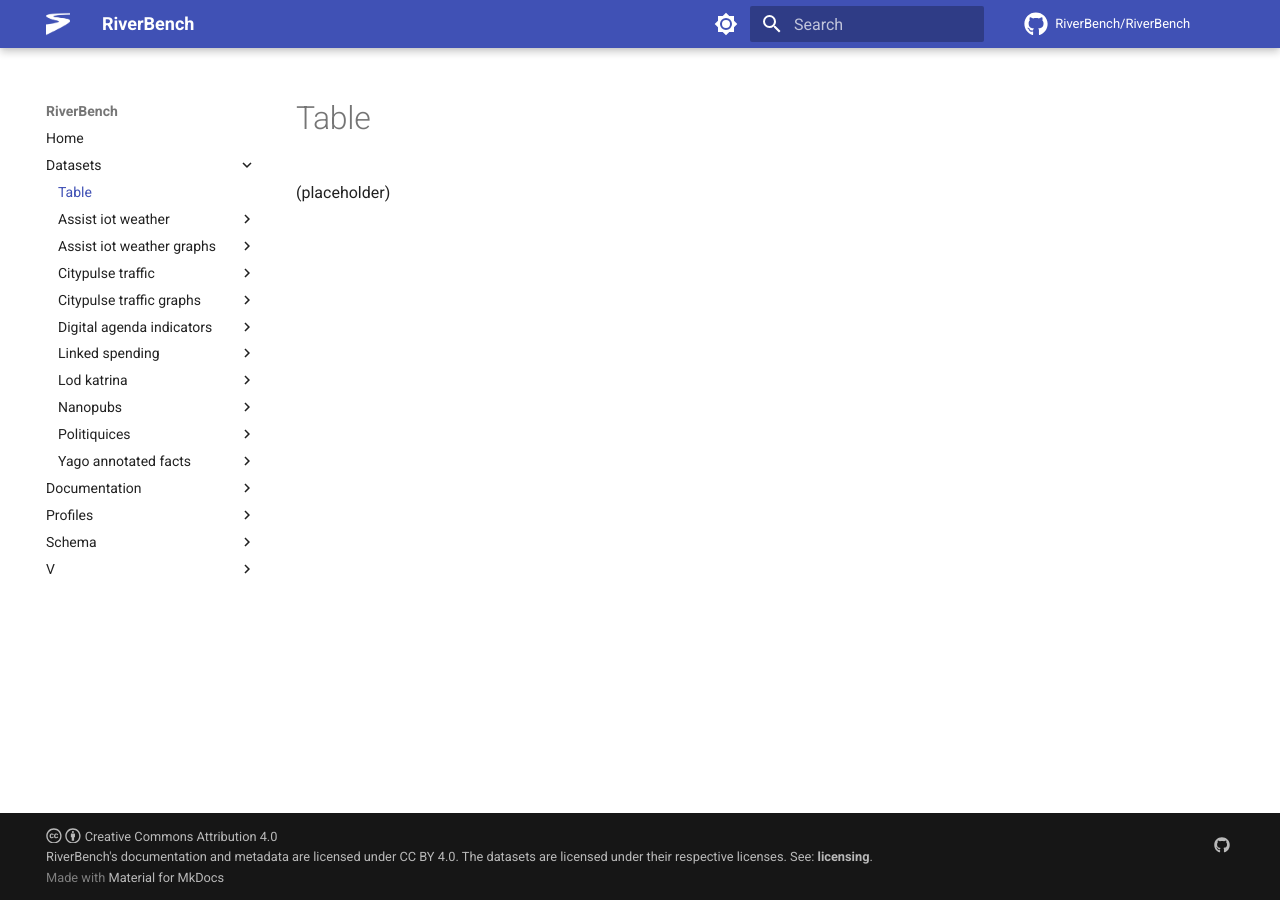
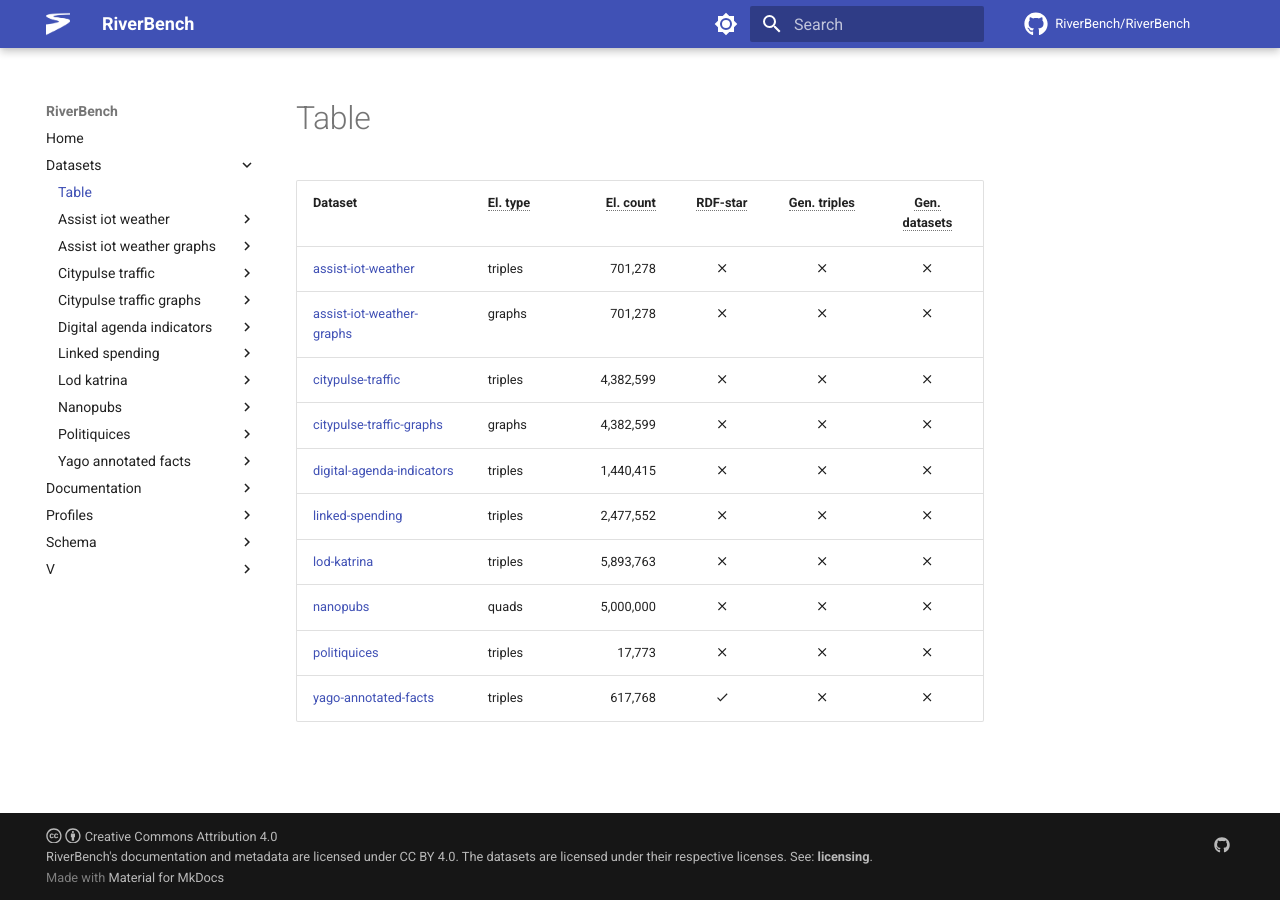
Before and after one commit to RiverBench/riverbench.github.io, an MkDocs documentation site: the page built from docs/datasets/table.md, in a window 1280 px wide. Built offline with MkDocs 1.6.1 and Material for MkDocs 9.7.7, drawn with Linux system fonts in a browser that asks for light colours; comment, search, counter and statistics services are not loaded.

Commit message:
Automatic docs update (dev)

```diff
--- a/docs/datasets/table.md
+++ b/docs/datasets/table.md
@@ -1 +1,12 @@
-(placeholder)
+Dataset | <abbr title="Stream element type">El. type</abbr> | <abbr title="Stream element count">El. count</abbr> | <abbr title="Does the dataset use RDF-star?">RDF-star</abbr> | <abbr title="Does the dataset use generalized triples?">Gen. triples</abbr> | <abbr title="Does the dataset use generalized RDF datasets?">Gen. datasets</abbr>
+--- | --- | --: | :-: | :-: | :-:
+[assist-iot-weather](assist-iot-weather/dev) | triples | 701,278 | :material-close: | :material-close: | :material-close:
+[assist-iot-weather-graphs](assist-iot-weather-graphs/dev) | graphs | 701,278 | :material-close: | :material-close: | :material-close:
+[citypulse-traffic](citypulse-traffic/dev) | triples | 4,382,599 | :material-close: | :material-close: | :material-close:
+[citypulse-traffic-graphs](citypulse-traffic-graphs/dev) | graphs | 4,382,599 | :material-close: | :material-close: | :material-close:
+[digital-agenda-indicators](digital-agenda-indicators/dev) | triples | 1,440,415 | :material-close: | :material-close: | :material-close:
+[linked-spending](linked-spending/dev) | triples | 2,477,552 | :material-close: | :material-close: | :material-close:
+[lod-katrina](lod-katrina/dev) | triples | 5,893,763 | :material-close: | :material-close: | :material-close:
+[nanopubs](nanopubs/dev) | quads | 5,000,000 | :material-close: | :material-close: | :material-close:
+[politiquices](politiquices/dev) | triples | 17,773 | :material-close: | :material-close: | :material-close:
+[yago-annotated-facts](yago-annotated-facts/dev) | triples | 617,768 | :material-check: | :material-close: | :material-close:
```
